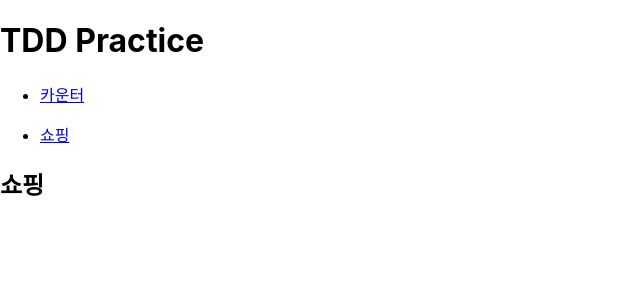
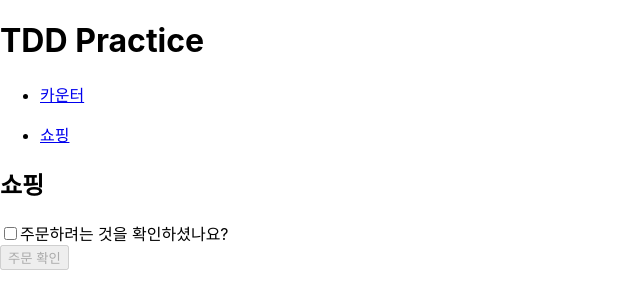
Before and after one commit to seungminRyu/TDD-Practice, a React (Create React App) app: page /shopping in a window 1280 px wide. Shown: the top 308 px of the page, without its empty margins (0-640 px from the left). Built offline with nearby package versions, Linux system fonts and the light colour scheme.

Commit message:
Add: SummaryPage, 앱 구현

```diff
--- a/public/index.html
+++ b/public/index.html
@@ -11,7 +11,7 @@
         />
         <link rel="apple-touch-icon" href="%PUBLIC_URL%/logo192.png" />
         <link rel="manifest" href="%PUBLIC_URL%/manifest.json" />
-        <title>트위터</title>
+        <title>TDD 연습장</title>
     </head>
     <body>
         <div id="root"></div>
--- a/src/pages/SummaryPage/SummaryPage.js
+++ b/src/pages/SummaryPage/SummaryPage.js
@@ -0,0 +1,29 @@
+import { useState } from "react";
+
+function SummaryPage() {
+    const [checked, setChecked] = useState(false);
+
+    const onChange = (e) => setChecked(e.target.checked);
+
+    return (
+        <div>
+            <form>
+                <input
+                    type="checkbox"
+                    id="confirm-checkbox"
+                    checked={checked}
+                    onChange={onChange}
+                />
+                <label htmlFor="confirm-checkbox">
+                    주문하려는 것을 확인하셨나요?
+                </label>
+                <br />
+                <button type="submit" disabled={!checked}>
+                    주문 확인
+                </button>
+            </form>
+        </div>
+    );
+}
+
+export default SummaryPage;
--- a/src/routes/Shopping.js
+++ b/src/routes/Shopping.js
@@ -1,9 +1,11 @@
+import SummaryPage from "pages/SummaryPage/SummaryPage";
 import React from "react";
 
 function Shopping(props) {
     return (
         <div>
             <h2 data-testid="title">쇼핑</h2>
+            <SummaryPage />
         </div>
     );
 }
```
